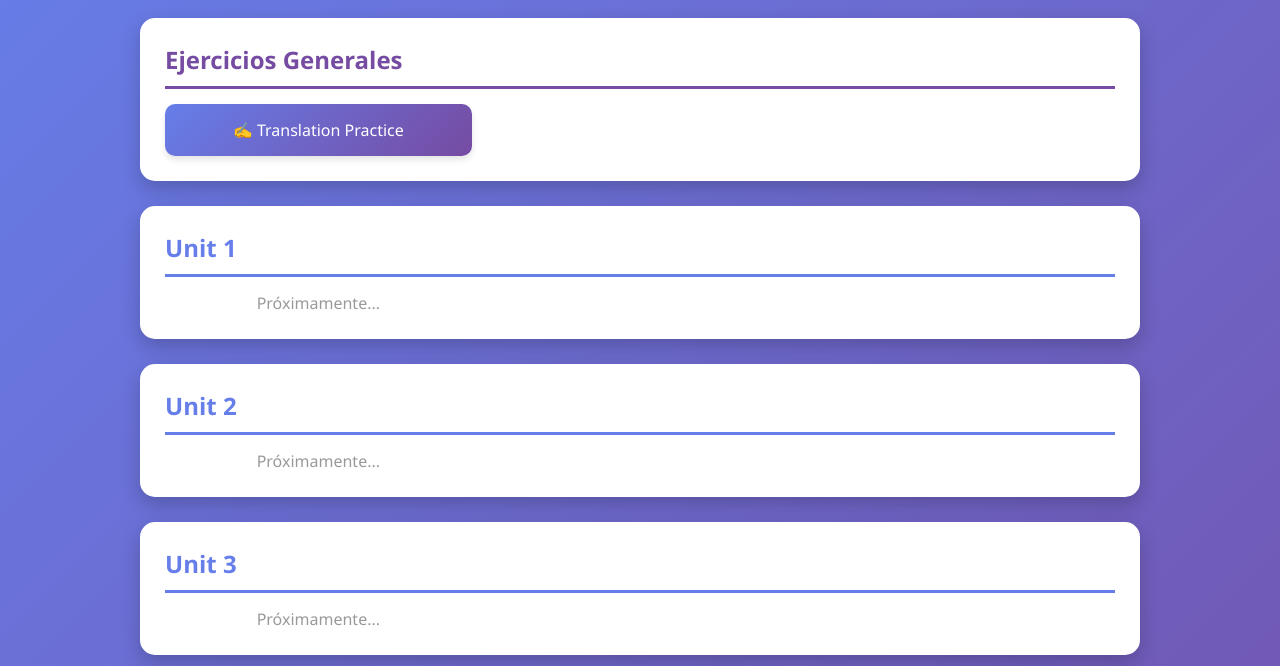
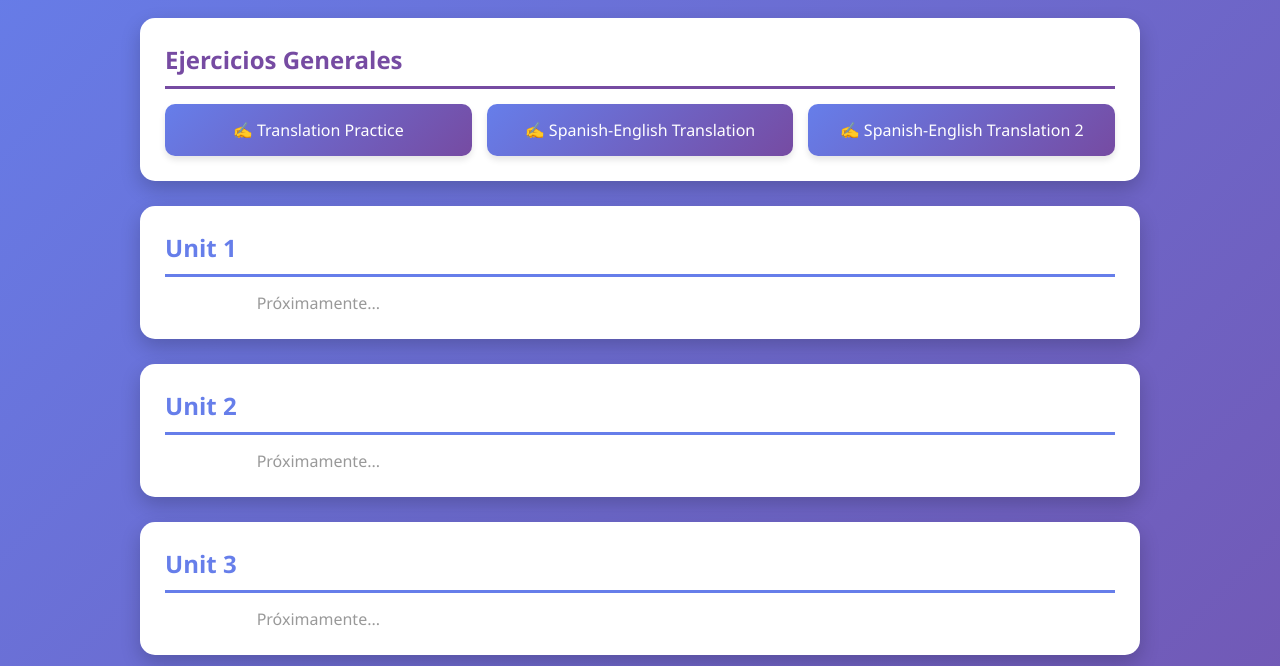
Before and after one commit to ilopetegi/DBH2, a plain HTML site: page index.html in a window 1280 px wide. Shown: the part 134-800 px from the top of the page. Drawn offline with Linux system fonts and the light colour scheme.

Commit message:
Update index.html

```diff
--- a/index.html
+++ b/index.html
@@ -95,6 +95,8 @@
             <h2 class="general-title">Ejercicios Generales</h2>
             <div class="exercise-list">
                 <a href="translation_practice.html" class="exercise-link">✍️ Translation Practice</a>
+                                <a href="spanish-english-translation.html" class="exercise-link">✍️ Spanish-English Translation</a>
+                                <a href="spanish-english-translation 2.html" class="exercise-link">✍️ Spanish-English Translation 2</a>
             </div>
         </div>
 
```
